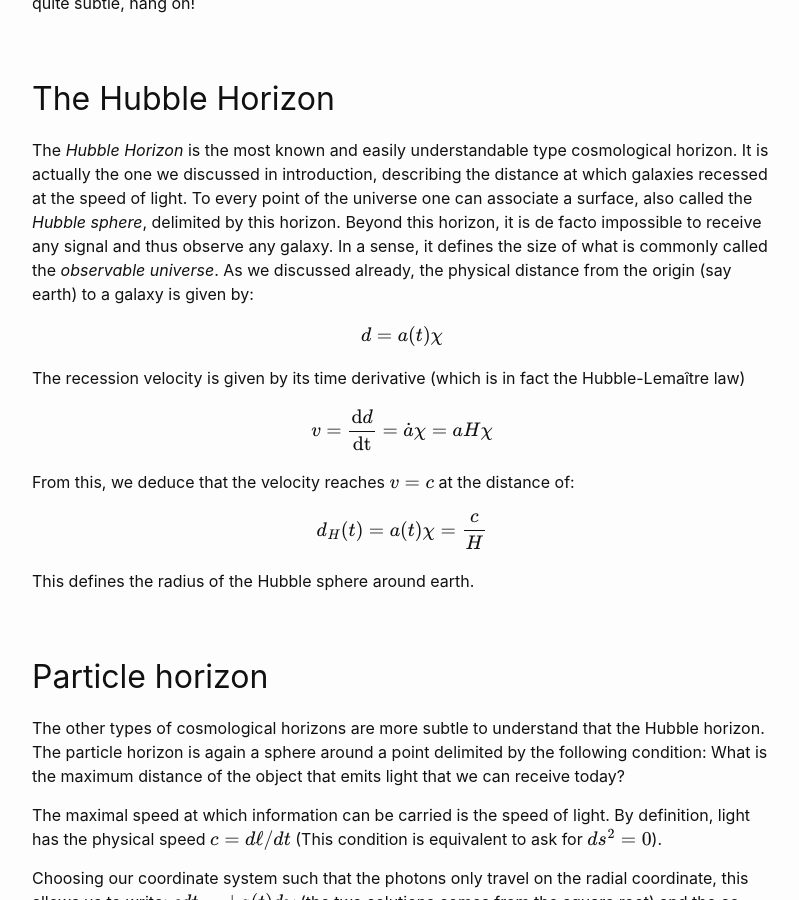
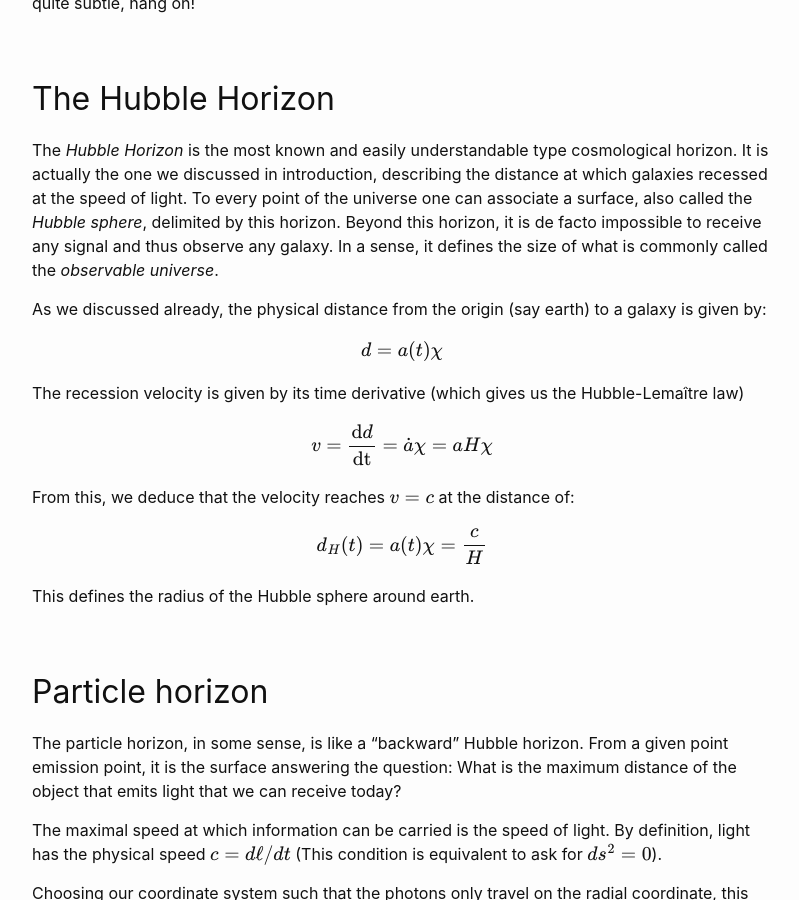
Before and after one commit to YoloNomy/YoloNomy.github.io, a Jekyll site: the page built from codes/cosmo/horizons.md, in a window 1280 px wide and 900 px high, scrolled down 1226 px. Shown: the whole window, without its empty margins (238-1037 px from the left). Built offline with Jekyll 4.4.1, drawn with Linux system fonts in a browser that asks for light colours; formulas are drawn with MathJax 3.

Commit message:
Update horizons.md

```diff
--- a/codes/cosmo/horizons.md
+++ b/codes/cosmo/horizons.md
@@ -42,13 +42,14 @@ Using this metric, we will be able to define three different types of horizons o
 ## The Hubble Horizon
 
 The *Hubble Horizon* is the most known and easily understandable type cosmological horizon. It is actually the one we discussed in introduction, describing the distance at which galaxies recessed at the speed of light. To every point of the universe one can associate a surface, also called the *Hubble sphere*, delimited by this horizon. Beyond this horizon, it is de facto impossible to receive any signal and thus observe any galaxy. In a sense, it defines the size of what is commonly called the *observable universe*.
+
 As we discussed already, the physical distance from the origin (say earth) to a galaxy is given by:
 
 $$
 d = a(t)\chi
 $$
 
-The recession velocity is given by its time derivative (which is in fact the Hubble-Lemaître law)
+The recession velocity is given by its time derivative (which gives us  the Hubble-Lemaître law)
 
 $$
 v = \frac{\text{d}d}{\mathrm{dt}} = \dot{a}\chi = aH\chi
@@ -64,8 +65,7 @@ This defines the radius of the Hubble sphere around earth.
 
 ## Particle horizon
 
-The other types of cosmological horizons are more subtle to understand that the Hubble horizon.
-The particle horizon is again a sphere around a point delimited by the following condition:  What is the maximum distance of the object that emits light that we can receive today?
+The particle horizon, in some sense, is like a "backward" Hubble horizon. From a given point emission point, it is the surface answering the question:  What is the maximum distance of the object that emits light that we can receive today?
 
 The maximal speed at which information can be carried is the speed of light. By definition, light has the physical speed $c = d\ell/dt$ (This condition is equivalent to ask for $ds^2=0$).
 
```
